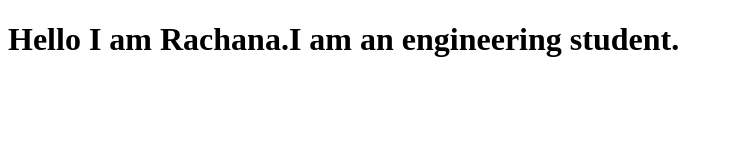
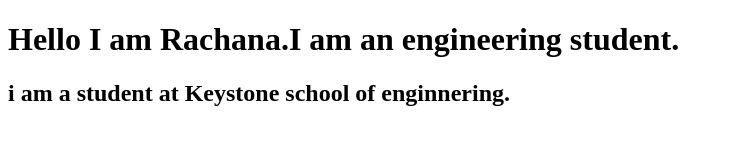
Before and after one commit to Rachanashivarkar/Assignment-no-9-1-, a plain HTML site: page index.html in a window 1280 px wide. Shown: the whole page, without its empty margins (0-733 px from the left). Drawn offline with Linux system fonts and the light colour scheme.

Commit message:
second commit

```diff
--- a/index.html
+++ b/index.html
@@ -6,5 +6,6 @@
 </head>
 <body>
     <h1>Hello I am Rachana.I am an engineering student.</h1>
+    <h2>i am a student at Keystone school of enginnering.</h2>
 </body>
 </html>
```
